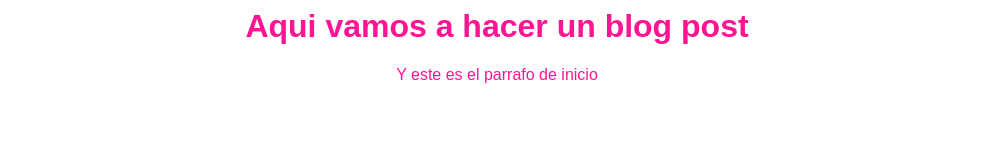
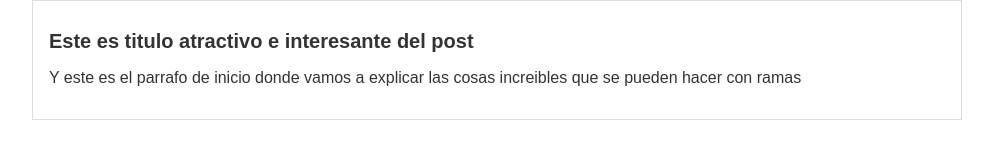
Before and after one commit to ErickBlancoML/hiperblog, a plain HTML site: page blogpost.html in a window 1280 px wide. Shown: the whole page, without its empty margins (143-1136 px from the left). Drawn offline with Linux system fonts and the light colour scheme.

Commit message:
cambios a los archivos de html y css

```diff
--- a/blogpost.html
+++ b/blogpost.html
@@ -4,7 +4,11 @@
         <link rel="stylesheet" href="css/estulos.css">
     </head>
     <body>
-        <h1>Aqui vamos a hacer un blog post</h1>
-        <p>Y este es el parrafo de inicio</p>
+        <div id="container">
+            <div id="post">
+                <h1>Este es titulo atractivo e interesante del post</h1>
+                <p>Y este es el parrafo de inicio donde vamos a explicar las cosas increibles que se pueden hacer con ramas</p>
+            </div>
+        </div>
     </body>
 </html>
--- a/css/estulos.css
+++ b/css/estulos.css
@@ -1,5 +1,18 @@
 body{
-    color: deeppink;
-    text-align: center;
+    color: #333;
+    text-align: left;
     font-family: Arial, Helvetica, sans-serif;
+    font-size: 16px;
+    margin: 0;
+    padding: 0;
 }
+#container{
+    width: 70%;
+    padding: 1em;
+    text-align: left;
+    border: 1px solid #DDD;
+    margin: 0 auto;
+}
+#container h1{
+    font-size: 20px;
+}
```
